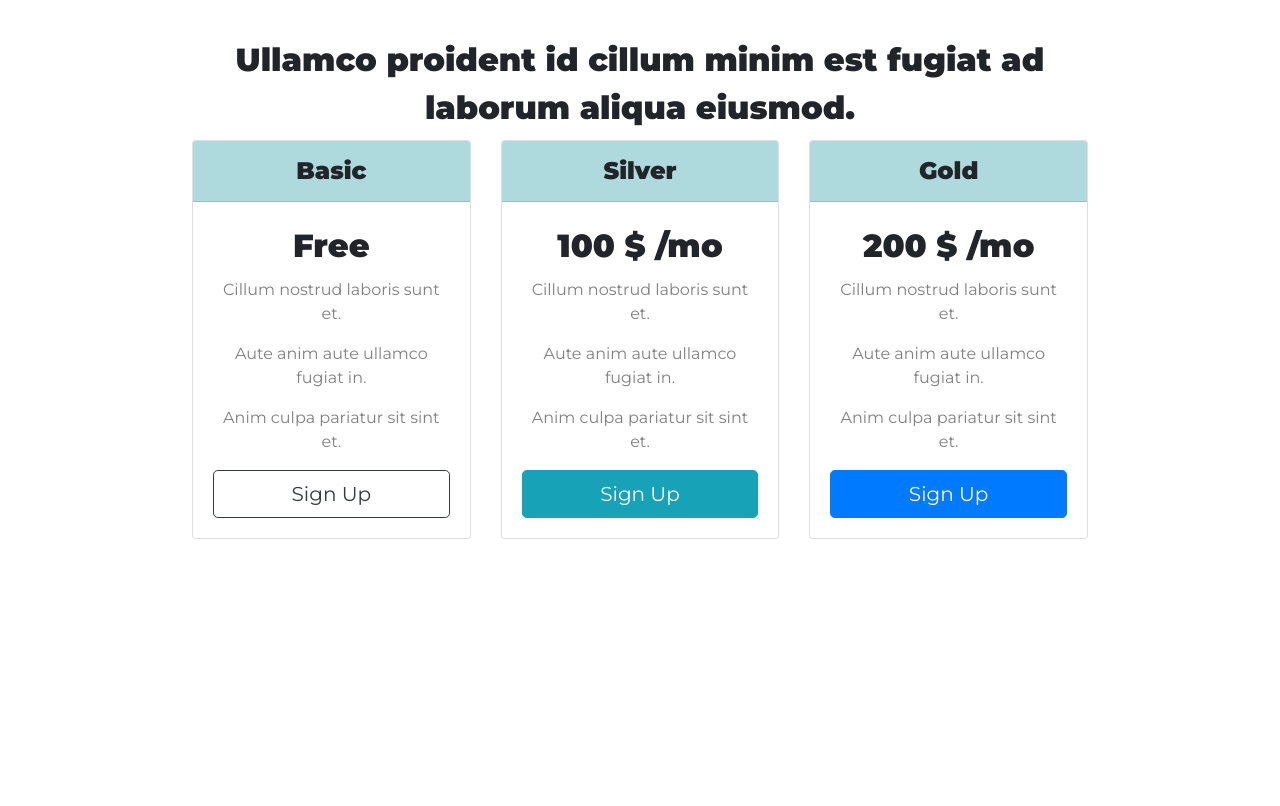
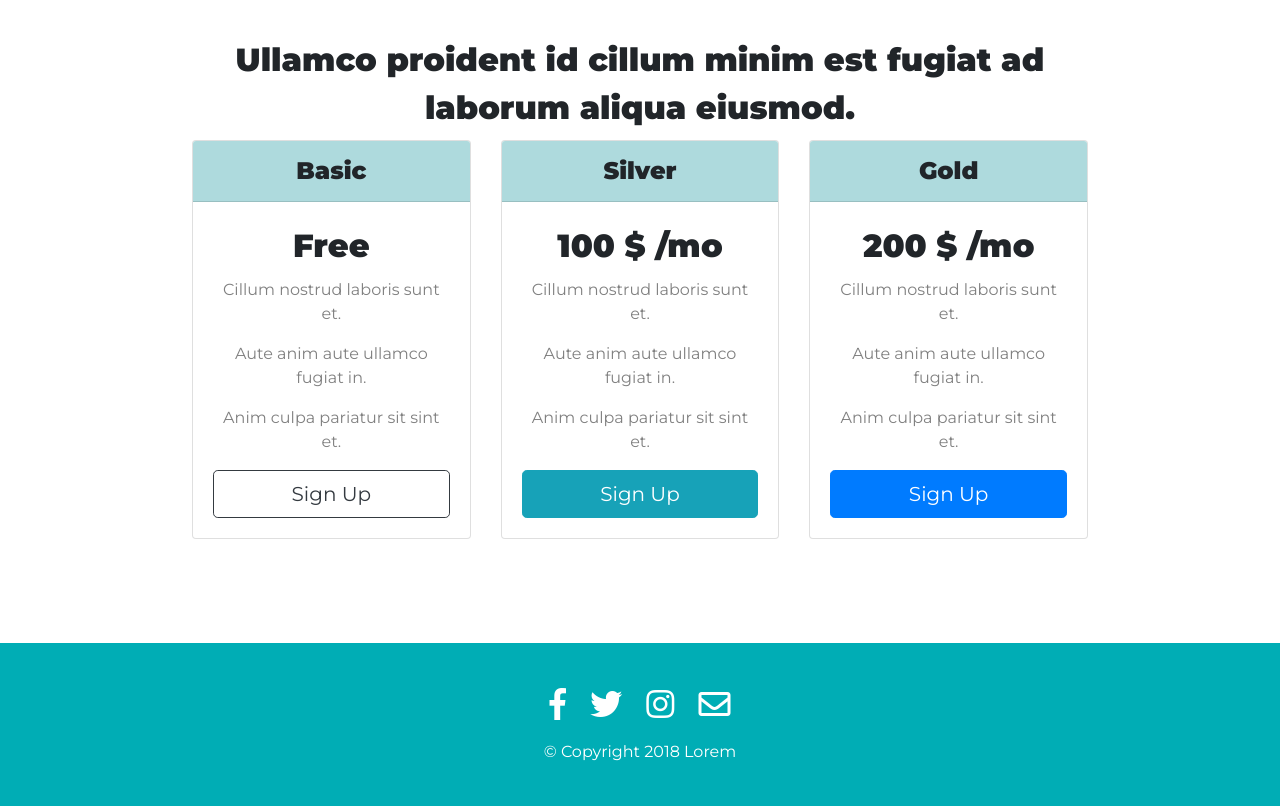
Before and after one commit to jmalabs/lorem, a plain HTML site: page index.html in a window 1280 px wide. Shown: the part 1958-2764 px from the top of the page. Before the commit the page ends 2601 px from the top, so only its background shows below. Drawn offline with nearby package versions, Linux system fonts and the light colour scheme.

Commit message:
added footer

```diff
--- a/css/site.css
+++ b/css/site.css
@@ -11,7 +11,7 @@ body {
 #title {
     background-color: #00adb5;
     color: #fff;
-    text-align:center;
+    text-align: center;
 }
 
 
@@ -152,9 +152,28 @@ h2 {
 }
 
 
-@media (max-width: 990px){
+@media (max-width: 990px) {
     .title-image {
         transform: rotate(0deg);
         position: static;
     }
 }
+
+
+/* footer section */
+
+
+#footer {
+    padding: 2% 15%;
+    background-color: #00adb5;
+    color: #fff;
+    text-align: center;
+}
+
+.social-icon {
+    margin: 20px 10px;
+}
+
+.copyright {
+    color: #fff;
+}
--- a/index.html
+++ b/index.html
@@ -34,9 +34,10 @@
                 <div class="collapse navbar-collapse" id="navbarNavAltMarkup">
                     <div class="navbar-nav ml-auto">
                         <a class="nav-item nav-link" href="#">Home</a>
-                        <a class="nav-item nav-link" href="#">Features</a>
+                        <a class="nav-item nav-link" href="#features">Features</a>
                         <a class="nav-item nav-link" href="#">Donwload</a>
-                        <a class="nav-item nav-link" href="#">Pricing</a>
+                        <a class="nav-item nav-link" href="#pricing">Pricing</a>
+                        <a class="nav-item nav-link" href="#footer">Contact</a>
                     </div>
                 </div>
             </nav>
@@ -174,6 +175,15 @@
         </div>
 
     </section>
+
+    <section id="footer">
+        <i class="social-icon fab fa-facebook-f fa-2x"></i>
+        <i class="social-icon fab fa-twitter fa-2x"></i>
+        <i class="social-icon fab fa-instagram fa-2x"></i>
+        <i class="social-icon far fa-envelope fa-2x"></i>
+        <p class="copyright"> © Copyright 2018 Lorem</p>
+
+    </section>
 </body>
 
 </html>
```
